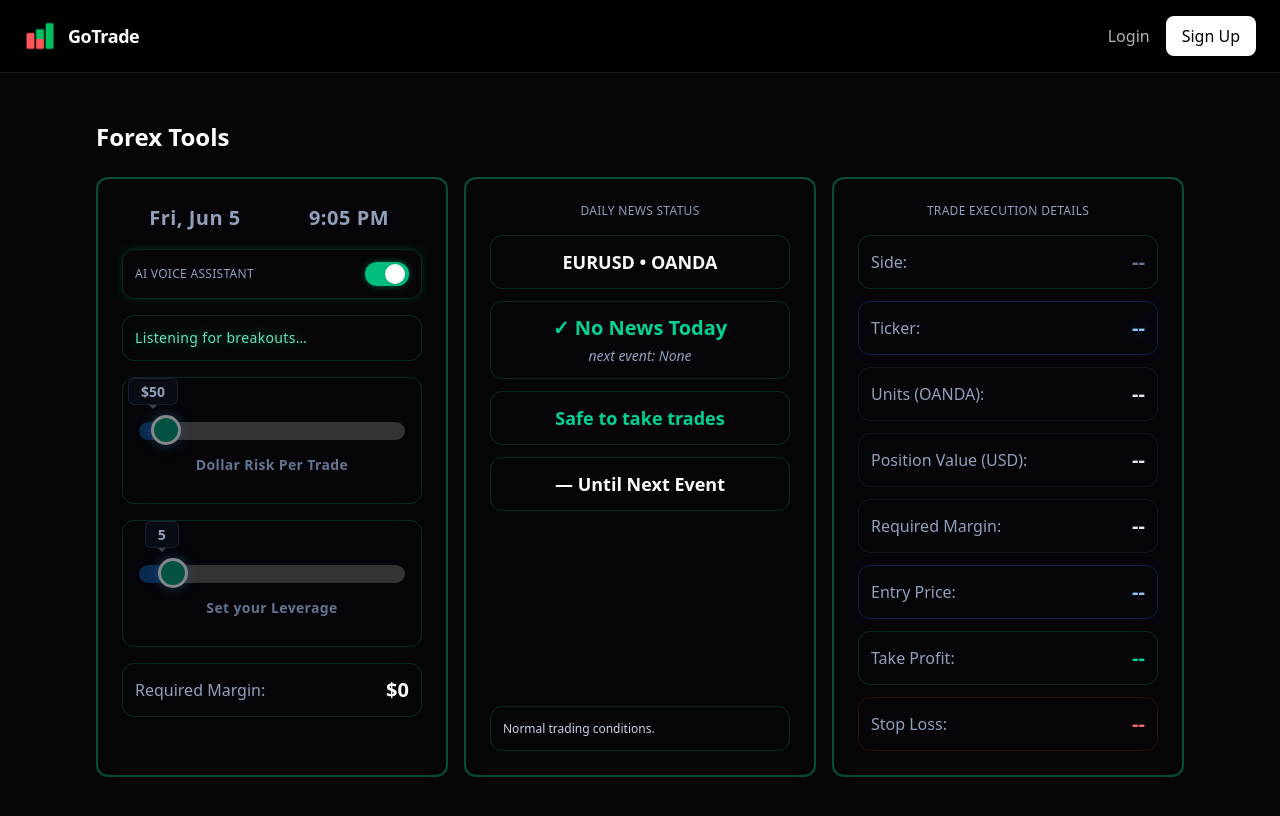
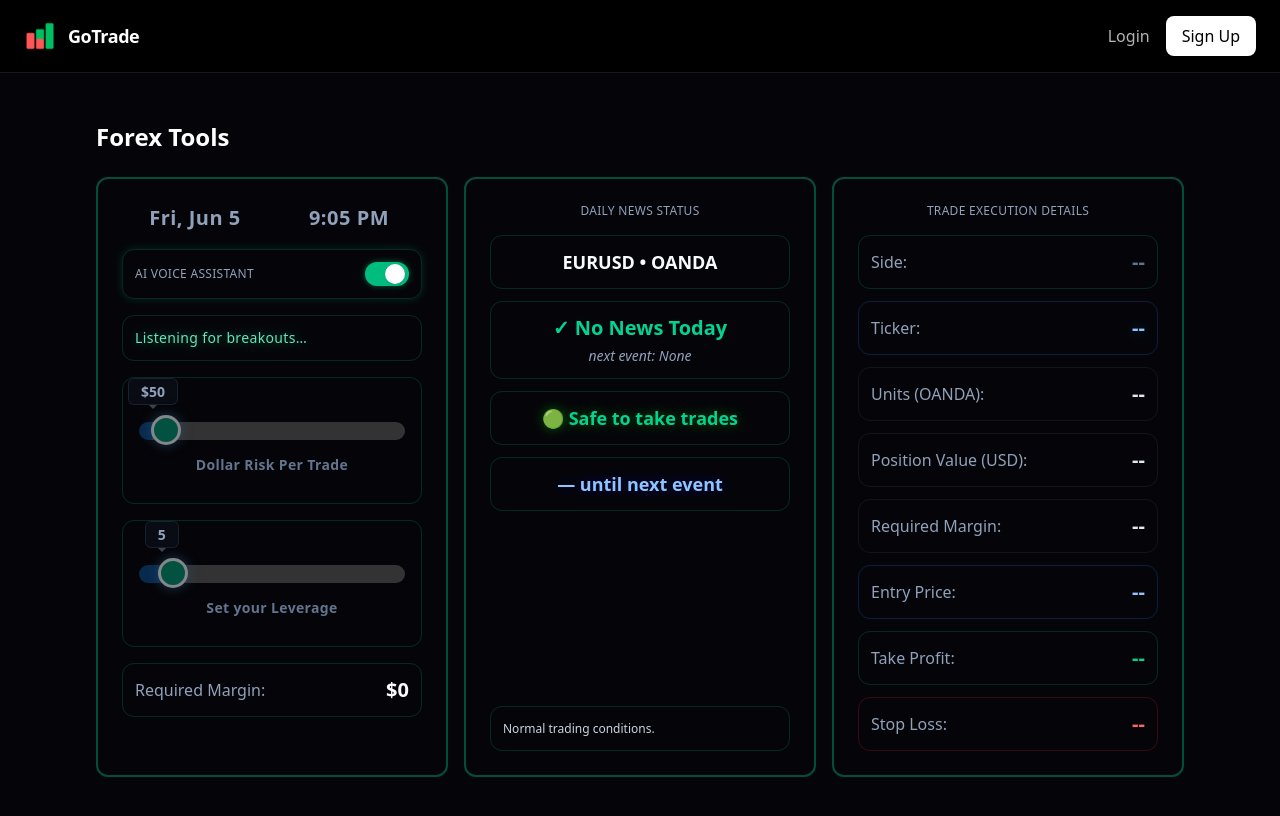
Before and after one commit to intradayray-maker/gotrade, a Next.js app: page /dashboard in a window 1280 px wide. Shown: the top 816 px of the page. Built offline with nearby package versions, Linux system fonts and the light colour scheme; no server answers.

Commit message:
cars4kgidlr

```diff
--- a/app/dashboard/tools/ForexNewsCard.tsx
+++ b/app/dashboard/tools/ForexNewsCard.tsx
@@ -100,7 +100,7 @@ export default function ForexNewsCard() {
       </span>
 
       <span className="block text-lg font-semibold text-slate-50">
-        on {cleanTime}
+        {cleanTime}
       </span>
     </>
   )}
@@ -140,21 +140,22 @@ export default function ForexNewsCard() {
 
 {/* Safe / Unsafe */}
 <div className="rounded-xl border border-emerald-500/20 p-3 text-center">
-          <span
-            className={`text-lg font-semibold ${
-              windowActive ? "text-red-400" : "text-emerald-400"
-            }`}
-          >
-            {windowActive
-              ? "⚠️ Avoid trading — news window active"
-              : "Safe to take trades"}
+  {windowActive ? (
+    <span className="block text-lg font-semibold text-red-400 drop-shadow-[0_0_6px_rgba(255,0,0,0.45)]">
+      ⚠️ Avoid trading — news window active
     </span>
+  ) : (
+    <span className="block text-lg font-semibold text-emerald-400 drop-shadow-[0_0_6px_rgba(0,255,0,0.35)]">
+      🟢 Safe to take trades
+    </span>
+  )}
 </div>
+
 
 {/* Countdown */}
 <div className="rounded-xl border border-emerald-500/20 p-3 text-center">
-          <span className="text-lg font-semibold text-slate-50">
-            {formatCountdown(countdown)} Until Next Event
+  <span className="block text-lg font-semibold text-blue-300 drop-shadow-[0_0_6px_rgba(0,5,255,0.35)]">
+    {formatCountdown(countdown)} until next event
   </span>
 </div>
 
```
Lines whose indentation alone changed are shown as unchanged.
